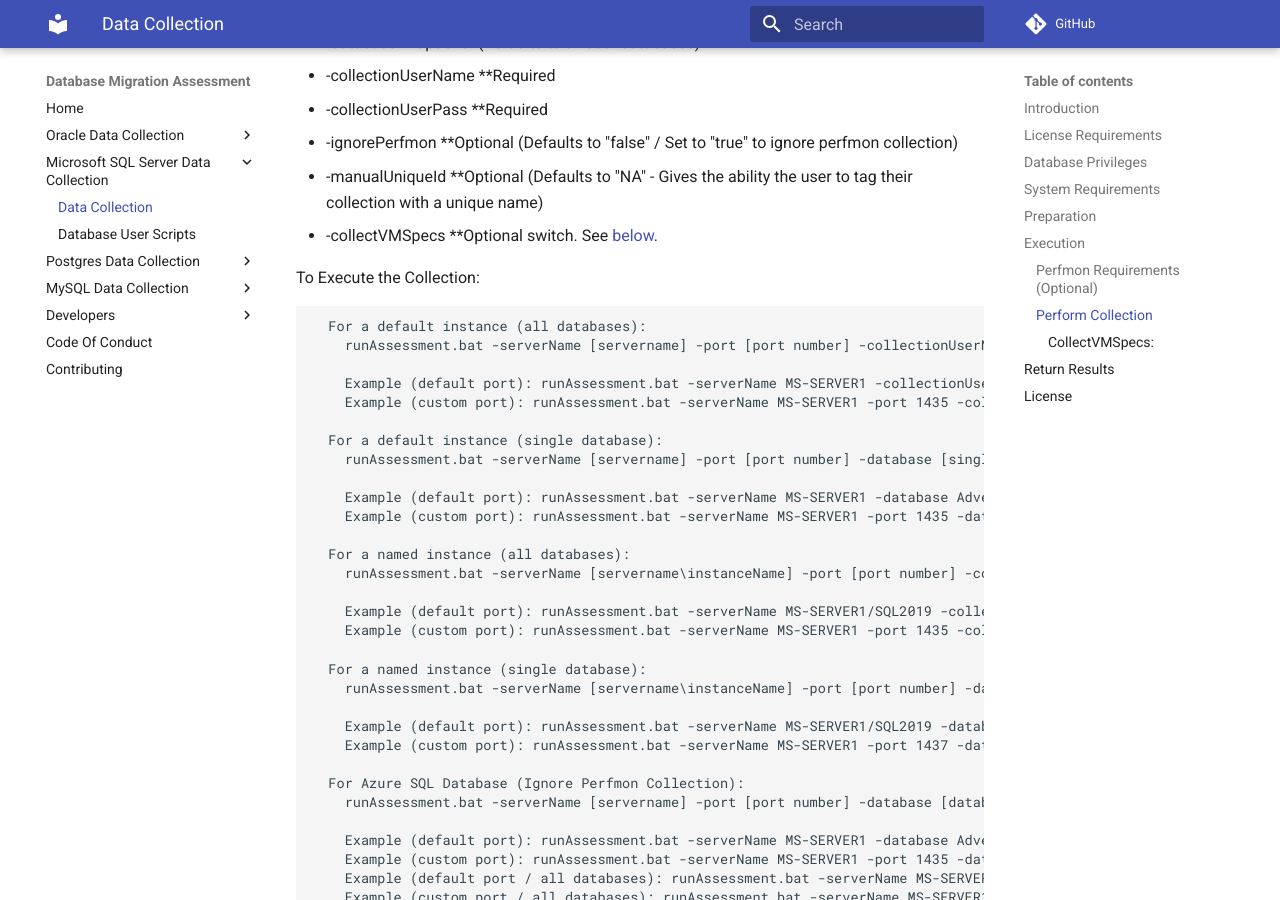
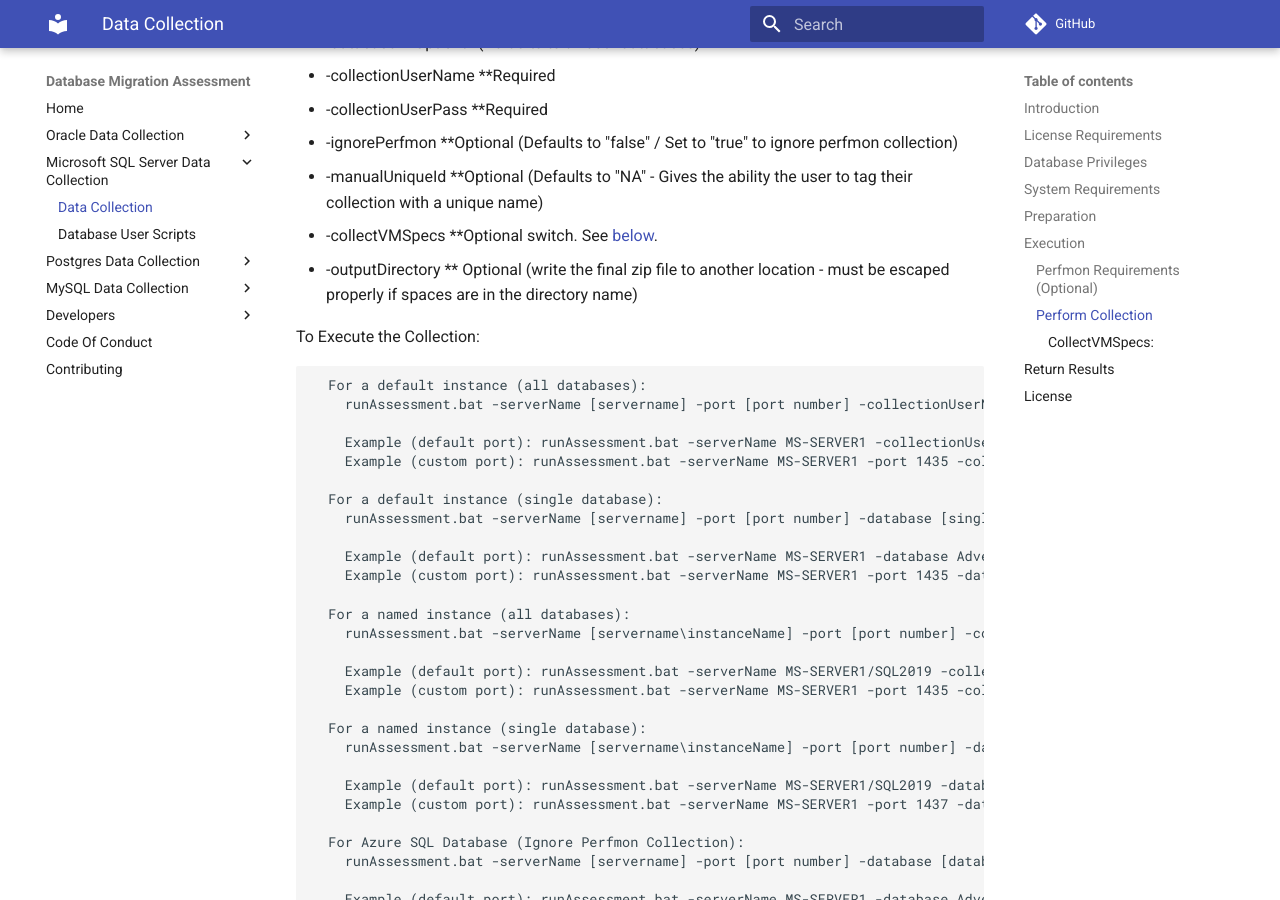
Before and after one commit to GoogleCloudPlatform/database-assessment, an MkDocs documentation site: the page built from docs/user_guide/sqlserver/collection_scripts.md, in a window 1280 px wide and 900 px high, scrolled down 5473 px. Built offline with MkDocs 1.6.1 and Material for MkDocs 9.7.7, drawn with Linux system fonts in a browser that asks for light colours; comment, search, counter and statistics services are not loaded.

Commit message:
feat: add option to specify output directory chore: update docs

```diff
--- a/docs/user_guide/sqlserver/collection_scripts.md
+++ b/docs/user_guide/sqlserver/collection_scripts.md
@@ -230,6 +230,7 @@ The script will create a permon data set that will collect the above metrics at
   - -ignorePerfmon \*\*Optional (Defaults to "false" / Set to "true" to ignore perfmon collection)
   - -manualUniqueId \*\*Optional (Defaults to "NA" - Gives the ability the user to tag their collection with a unique name)
   - -collectVMSpecs \*\*Optional switch. See [below](#collectvmspecs).
+  - -outputDirectory  ** Optional (write the final zip file to another location - must be escaped properly if spaces are in the directory name)
 
 To Execute the Collection:
 
```
Also changed, not shown: 3 other files.
